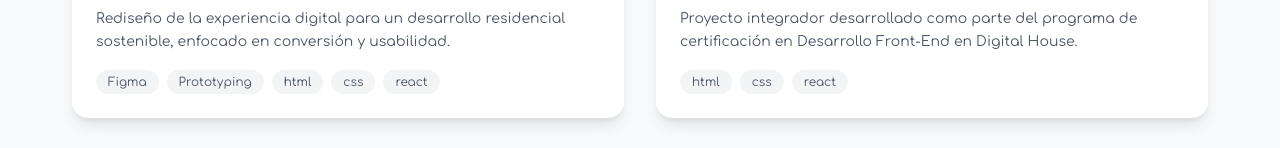
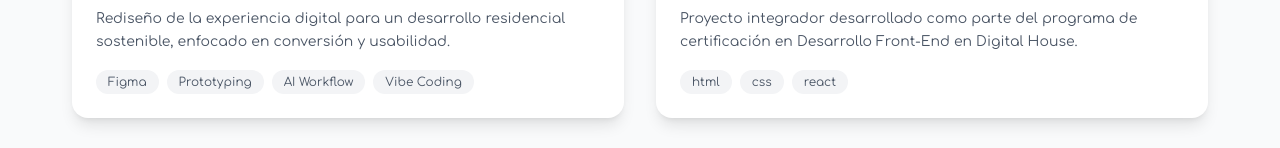
Before and after one commit to Rociojc/portafolio-ui, a React (Vite) app: page / in a window 1280 px wide. Shown: the part 2180-2328 px from the top of the page. Built offline with nearby package versions, Linux system fonts and the light colour scheme.

Commit message:
styles: se actualiza descripcion del proyecto la comarca

```diff
--- a/src/data/portfolio.ts
+++ b/src/data/portfolio.ts
@@ -63,9 +63,9 @@ export const projects: Project[] = [
     description:
       "Rediseño de la experiencia digital para un desarrollo residencial sostenible, enfocado en conversión y usabilidad.",
     longDescription:
-      "La Comarca es el proyecto más reciente en mi trayectoria, donde realicé un rediseño integral de su plataforma digital. El objetivo principal fue optimizar el flujo de navegación para potenciales usuarios. Desarrollé prototipos interactivos de alta fidelidad. Apliqué principios de diseño emocional para conectar los valores de sostenibilidad de la marca con la interfaz visual, logrando una estructura limpia y moderna.",
+      "El proyecto se ejecutó bajo un flujo de AI-Augmented Design, utilizando herramientas de IA generativa para la conceptualización y la organización estructural de los componentes. Mediante un enfoque de Vibe Coding, se optimizó la transición del diseño al código funcional, garantizando una arquitectura escalable y una implementación técnica eficiente que mantiene la fidelidad visual en todo momento.",
     image: laComarcaImage,
-    tags: ["Figma", "Prototyping", "html", "css", "react"],
+    tags: ["Figma", "Prototyping", "AI Workflow", "Vibe Coding"],
     url: "https://la-comarca-web.netlify.app/",
   },
   {
```
